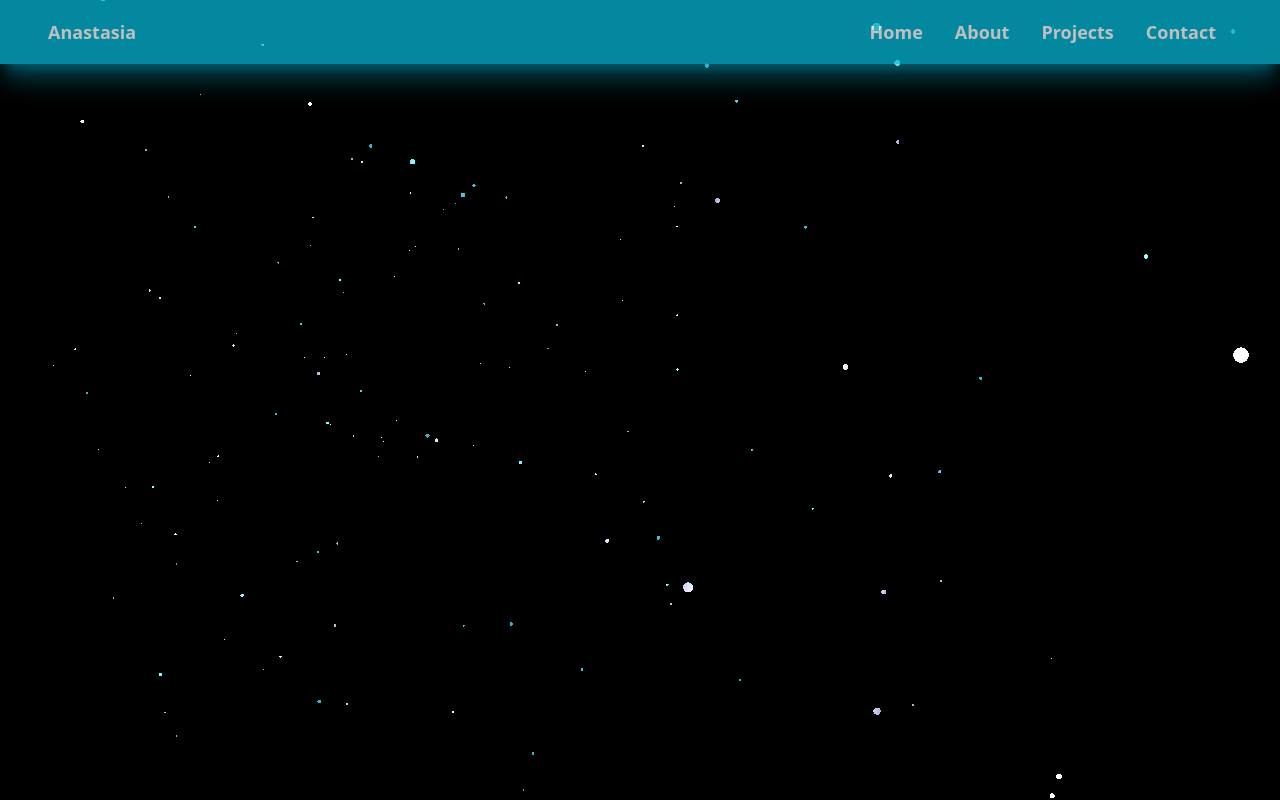
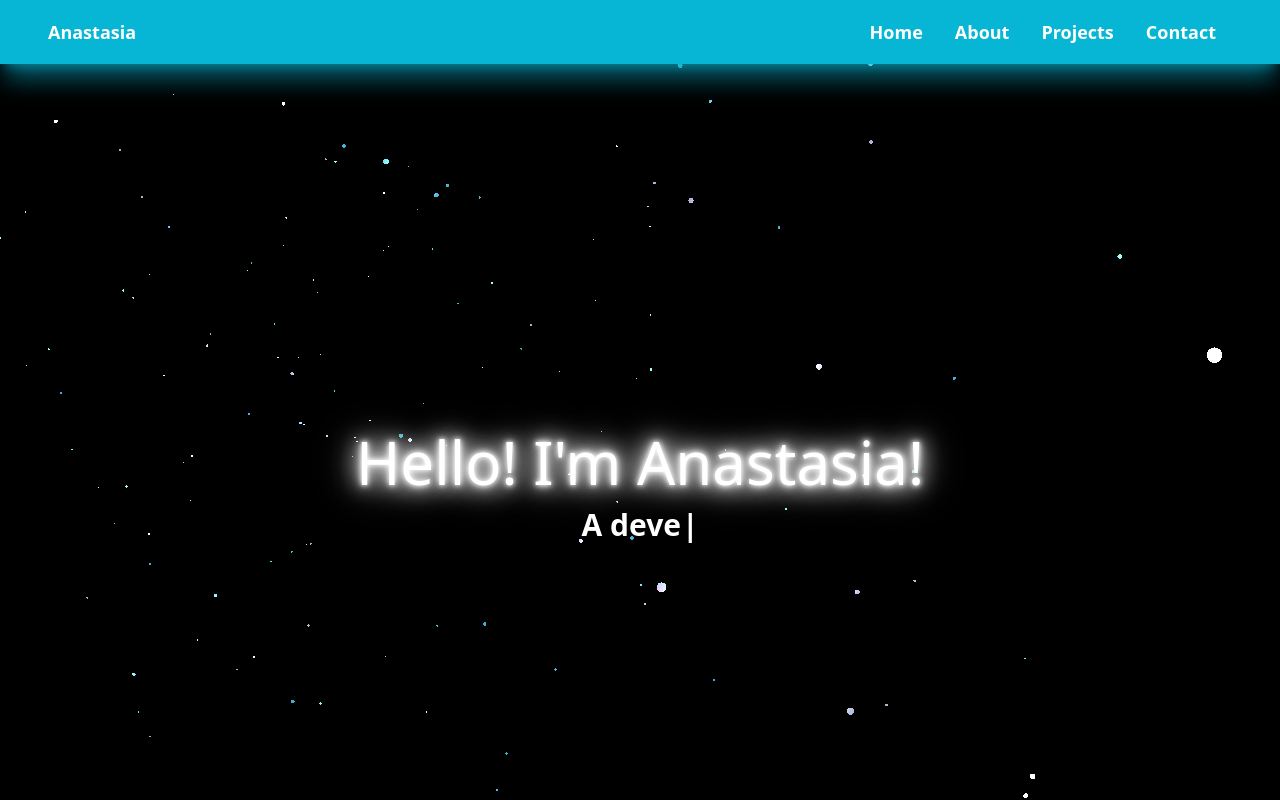
Before and after one commit to AnastasiaJ369/Portfolio, a React (Vite) app in the folder react-portfolio/: page / in a window 1280 px wide. Built offline with nearby package versions, Linux system fonts and the light colour scheme.

Commit message:
header complete

```diff
--- a/react-portfolio/package.json
+++ b/react-portfolio/package.json
@@ -12,7 +12,8 @@
   "dependencies": {
     "ogl": "^1.0.11",
     "react": "^19.2.0",
-    "react-dom": "^19.2.0"
+    "react-dom": "^19.2.0",
+    "typewriter-effect": "^2.22.0"
   },
   "devDependencies": {
     "@eslint/js": "^9.39.1",
--- a/react-portfolio/src/components/header.jsx
+++ b/react-portfolio/src/components/header.jsx
@@ -1,9 +1,20 @@
 import React from 'react'
-import type from './type.jsx'
+import Type from './type.jsx'
 
 const header = () => {
   return (
-    <div>header</div>
+    <header className= 'fixed p-4 text-center text-white mt-40 z-10'>
+        <div className=''>
+            <div>
+                <h1>
+                    Hello! I'm Anastasia!
+                </h1>
+            </div>
+            <div className= 'text-3xl md:text-3xl font-bold'>
+                <Type />
+            </div>
+        </div>
+    </header>
   )
 }
 
--- a/react-portfolio/src/components/navbar.jsx
+++ b/react-portfolio/src/components/navbar.jsx
@@ -2,7 +2,7 @@ import React from 'react'
 
 const Navbar = () => {
   return (
-    <nav className='bg-cyan-500 opacity-75 p-4 fixed top-0 w-full z-10 shadow-xl shadow-cyan-500/50'>
+    <nav className='bg-cyan-500 p-4 fixed top-0 w-full z-10 shadow-xl shadow-cyan-500/50'>
         <div className='mx-auto max-w-7xl px-2 sm:px-6 lg:px-8'>
             <div className='relative flex items-center justify-between h-8'>
                 <div className='flex-shrink-0 flex items-left text-white font-bold text-lg'>
--- a/react-portfolio/src/components/type.jsx
+++ b/react-portfolio/src/components/type.jsx
@@ -1,7 +1,7 @@
 import React from 'react'
-import Typewriter from 'typewriter-effect';
+import Typewriter from 'typewriter-effect'
 
-function type() {
+function Type() {
     return (
         <Typewriter
             options={{
@@ -15,4 +15,4 @@ function type() {
 }
 
 
-export default type
+export default Type
--- a/react-portfolio/src/index.css
+++ b/react-portfolio/src/index.css
@@ -7,3 +7,15 @@
   width: 100%;
   min-height: 100%;
 }
+
+h1 {
+  color: white;
+  text-align: center;
+  font-size: 60px;
+  text-shadow:
+    0 0 5px #fff,  /* Inner, brighter glow */
+    0 0 10px #fff,
+    0 0 20px #fff,  /* Outer, colored glow */
+    0 0 30px #fff,
+    0 0 40px #fff;
+}
```
Also changed, not shown: 1 other file (tests, documents, lock files or other folders).
